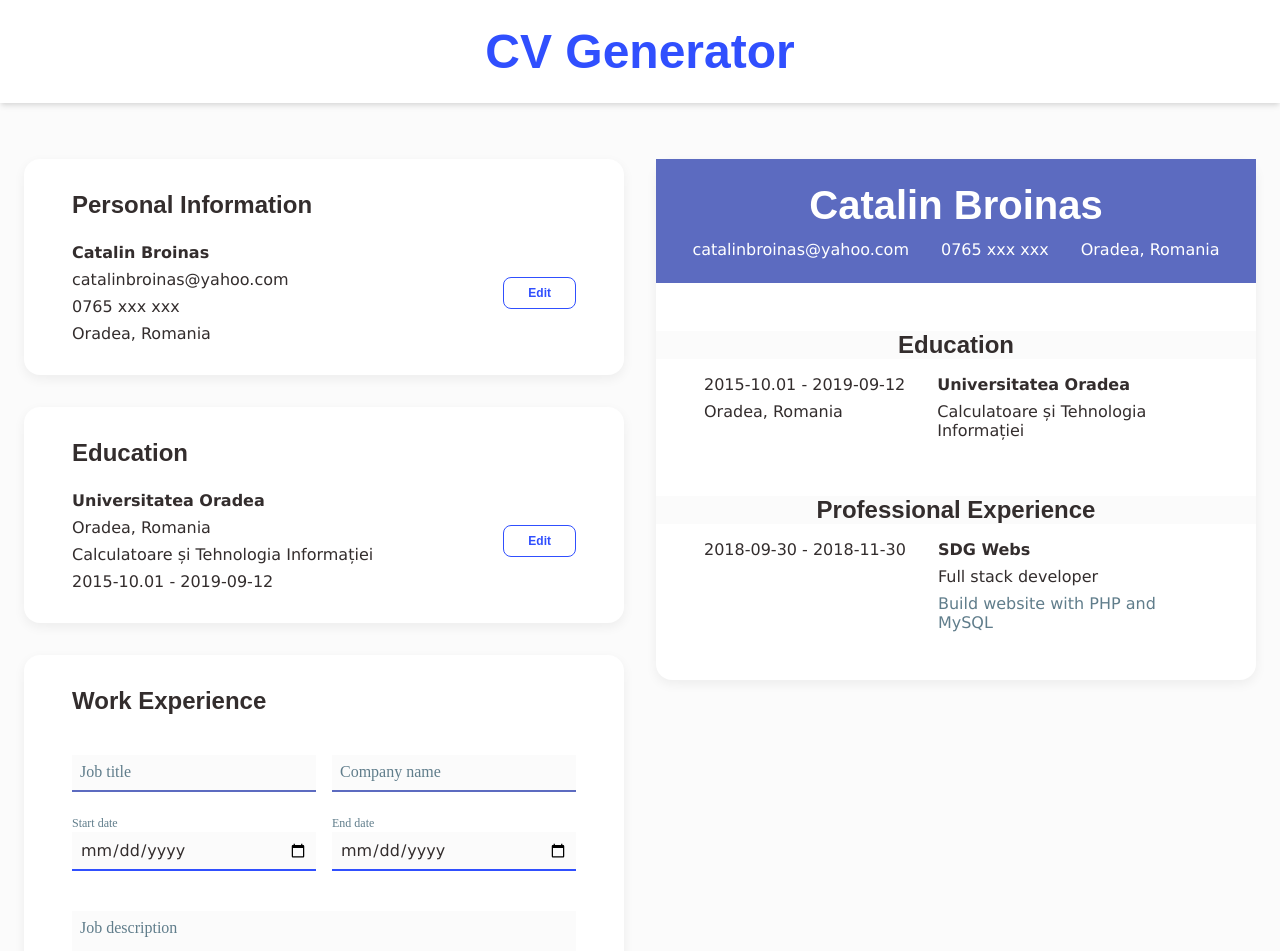
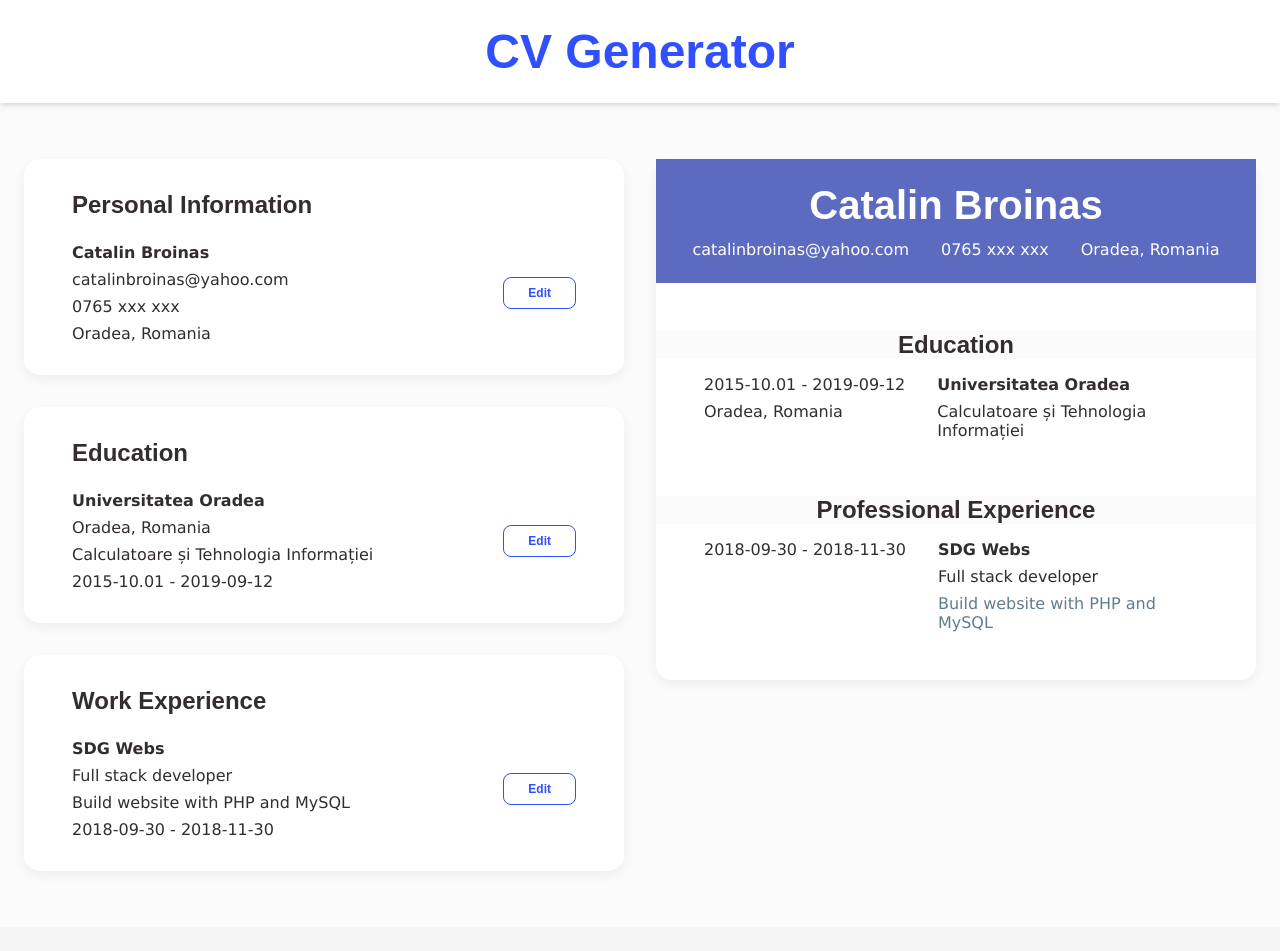
Before and after one commit to catalinbroinas/cv-application, a React (Vite) app: page / in a window 1280 px wide. Shown: the top 951 px of the page. Built offline with nearby package versions, Linux system fonts and the light colour scheme.

Commit message:
feat(FormSection): integrate ExperienceDataDisplay
- Added component to FormSection

```diff
--- a/src/components/forms/ExperienceForm.jsx
+++ b/src/components/forms/ExperienceForm.jsx
@@ -1,11 +1,11 @@
 import { useState } from "react";
 
-function ExperienceForm({ onAdd }) {
-    const [jobTitle, setJobTitle] = useState('');
-    const [jobDescription, setJobDescription] = useState('');
-    const [companyName, setCompanyName] = useState('');
-    const [experienceStartDate, setExperienceStartDate] = useState('');
-    const [experienceEndDate, setExperienceEndDate] = useState('');
+function ExperienceForm({ onAdd, initialData = {} }) {
+    const [jobTitle, setJobTitle] = useState(initialData.jobTitle || '');
+    const [jobDescription, setJobDescription] = useState(initialData.jobDescription || '');
+    const [companyName, setCompanyName] = useState(initialData.companyName || '');
+    const [experienceStartDate, setExperienceStartDate] = useState(initialData.experienceStartDate || '');
+    const [experienceEndDate, setExperienceEndDate] = useState(initialData.experienceEndDate || '');
 
     const handleAddClick = () => {
         onAdd({jobTitle, companyName, experienceStartDate, experienceEndDate, jobDescription});
--- a/src/sections/MainContent/FormSection.jsx
+++ b/src/sections/MainContent/FormSection.jsx
@@ -5,10 +5,12 @@ import EducationForm from "../../components/forms/EducationForm";
 import ExperienceForm from "../../components/forms/ExperienceForm";
 import PersonalDataDisplay from "../../components/display/PersonalDataDisplay";
 import EducationDataDisplay from "../../components/display/EducationDataDisplay";
+import ExperienceDataDisplay from "../../components/display/ExperienceDataDisplay";
 
-function FormSection({ setPersonalData, personalData, setEducationData, educationData, setExperienceData }) {
+function FormSection({ setPersonalData, personalData, setEducationData, educationData, setExperienceData, experienceData }) {
     const [isEditing, setIsEditing] = useState(false);
     const [isEditingEducation, setIsEditingEducation] = useState(false);
+    const [isEditingExperience, setIsEditingExperience] = useState(false);
 
     return (
         <section className="insert-data">
@@ -58,7 +60,23 @@ function FormSection({ setPersonalData, personalData, setEducationData, educatio
 
             <div className="form-section">
                 <h3 className="sub-title">Work Experience</h3>
-                <ExperienceForm onAdd={setExperienceData} />
+
+                {
+                    isEditingExperience ? (
+                        <ExperienceForm
+                            onAdd={(data) => {
+                                setExperienceData(data)
+                                setIsEditingExperience(false);
+                            }}
+                            initialData={experienceData}
+                        />
+                    ) : (
+                        <ExperienceDataDisplay
+                            experienceData={experienceData}
+                            onEdit={() => setIsEditingExperience(true)}
+                        />
+                    )
+                }
             </div>
         </section>
     );
--- a/src/sections/MainContent/MainContent.jsx
+++ b/src/sections/MainContent/MainContent.jsx
@@ -35,6 +35,7 @@ function MainContent() {
                     setEducationData={setEducationData}
                     educationData={educationData}
                     setExperienceData={setExperienceData}
+                    experienceData={experienceData}
                 />
                 <PreviewSection
                     personalData={personalData}
```
